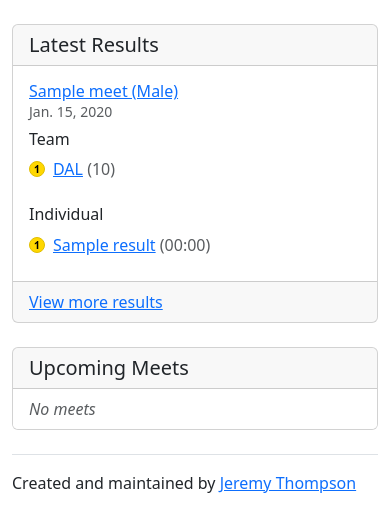
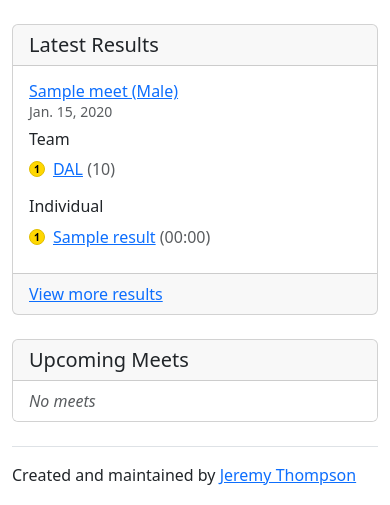
Before and after one commit to jhthompson/canada-xc, a Django app: page / in a window 390 px wide. Shown: the part 66-571 px from the top of the page. Run offline with Django 5.2, Linux system fonts and the light colour scheme; data comes from the database, SQL or seed files in the repository; tables that the repository leaves empty hold one stand-in row (values such as "Sample post"); parts of the project's set-up code (start-up, migrations or seed data) failed here and were passed over; some libraries are stand-ins or nearby versions.

Commit message:
Tweak gap on small screen

```diff
--- a/racing/templates/racing/index.html
+++ b/racing/templates/racing/index.html
@@ -29,7 +29,7 @@
                             {% endfor %}
                         </div>
                     </div>
-                    <div class="d-flex flex-column flex-lg-row justify-content-between gap-3">
+                    <div class="d-flex flex-column flex-lg-row justify-content-between gap-2 gap-lg-3">
                         <div class="flex-fill">
                             <h4 class="h6">Team</h4>
                             {% for team, score in race.top_teams|slice:"3" %}
```
